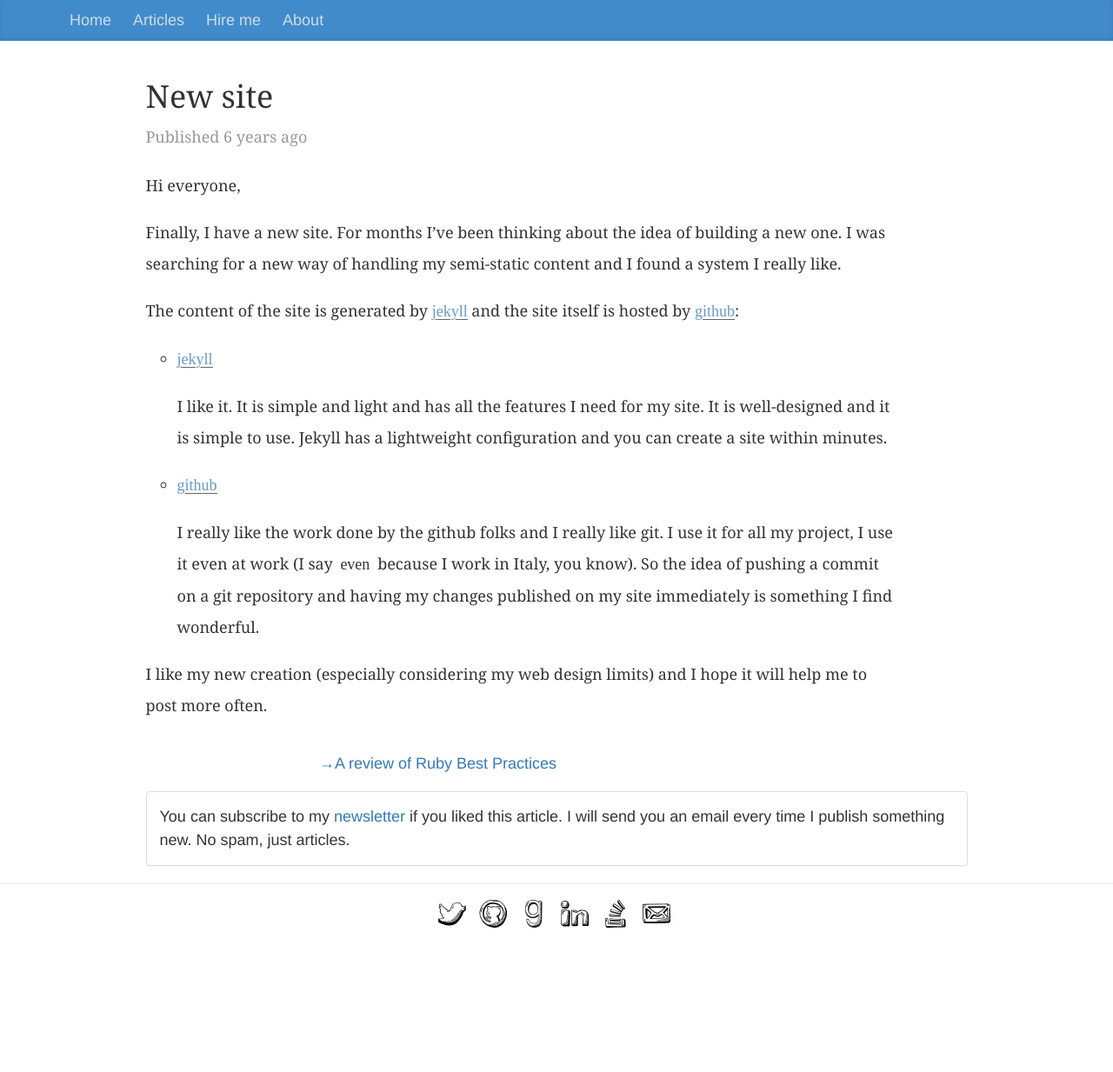
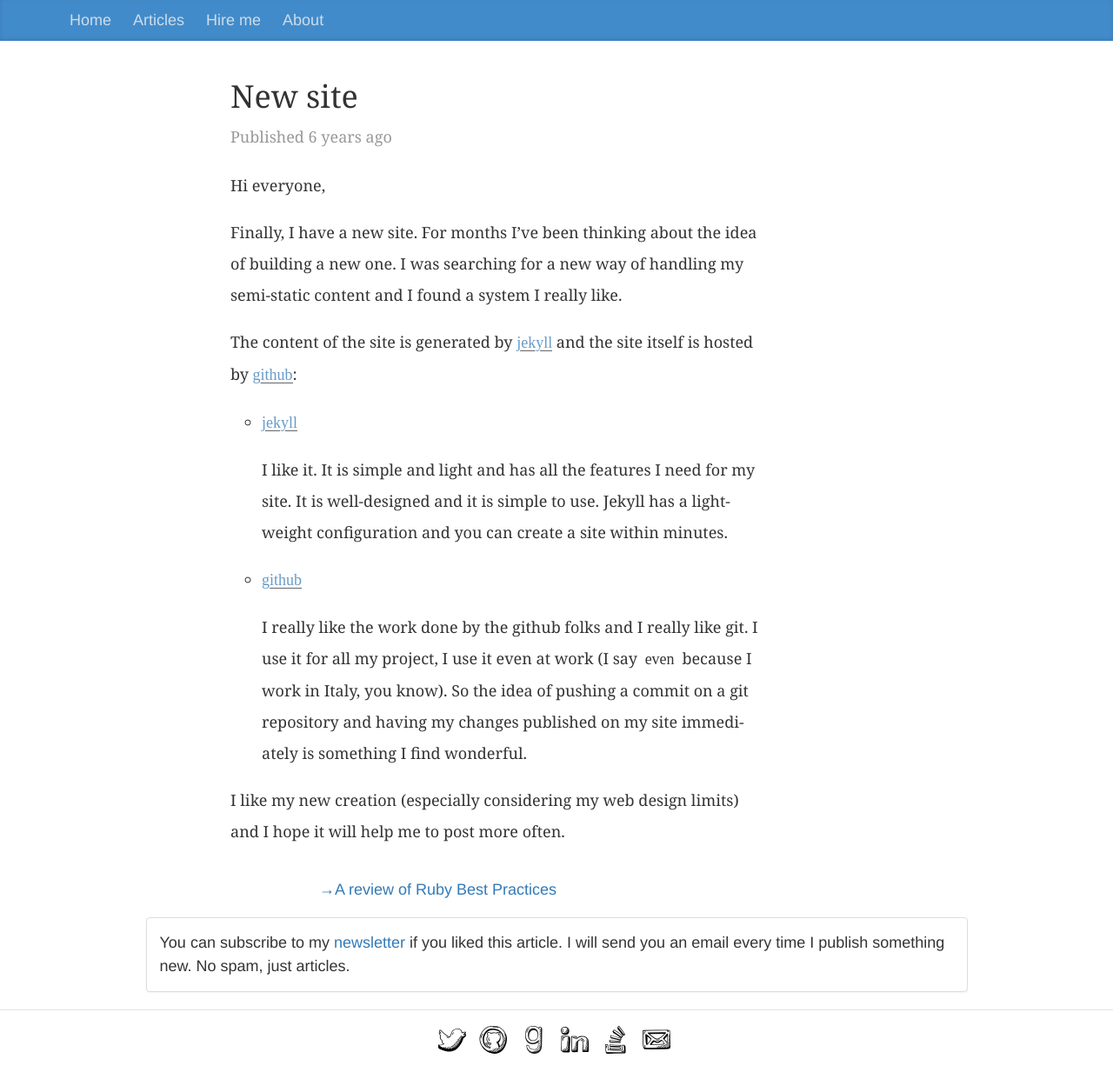
Before and after one commit to lucapette/lucapette.github.com, a Jekyll site: the page built from _posts/2011-01-24-new-site.markdown, in a window 1280 px wide. Shown: the whole page at 87% size. Built offline with Jekyll 4.4.1, drawn with Linux system fonts in a browser that asks for light colours; nearby versions of some CDN libraries; before the commit the page ends 1088 px from its top, so only the background shows below that.

Commit message:
Probably more readable

```diff
--- a/_layouts/articles.html
+++ b/_layouts/articles.html
@@ -12,7 +12,7 @@
       {% include header.html %}
       <div class=container>
         <div class="row">
-          <div class="col-md-offset-1 col-md-11">
+          <div class="col-md-offset-2 col-md-8">
             <article>
               <h1>{{page.title}}</h1>
               <div class="blog-post-meta">Published <time pubdate class="timeago" datetime="{{page.date | date:"%FT%TZ"}}">{{ page.date | date_to_string }}</time></div>
```
